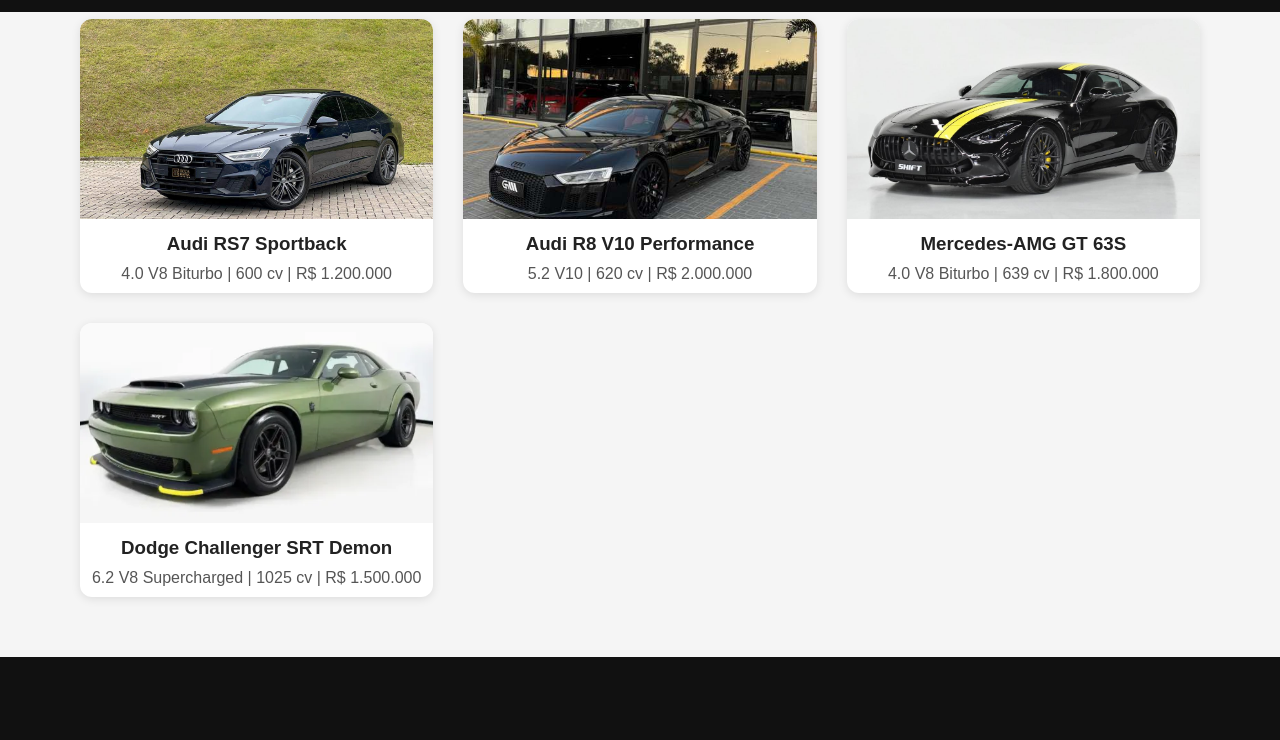
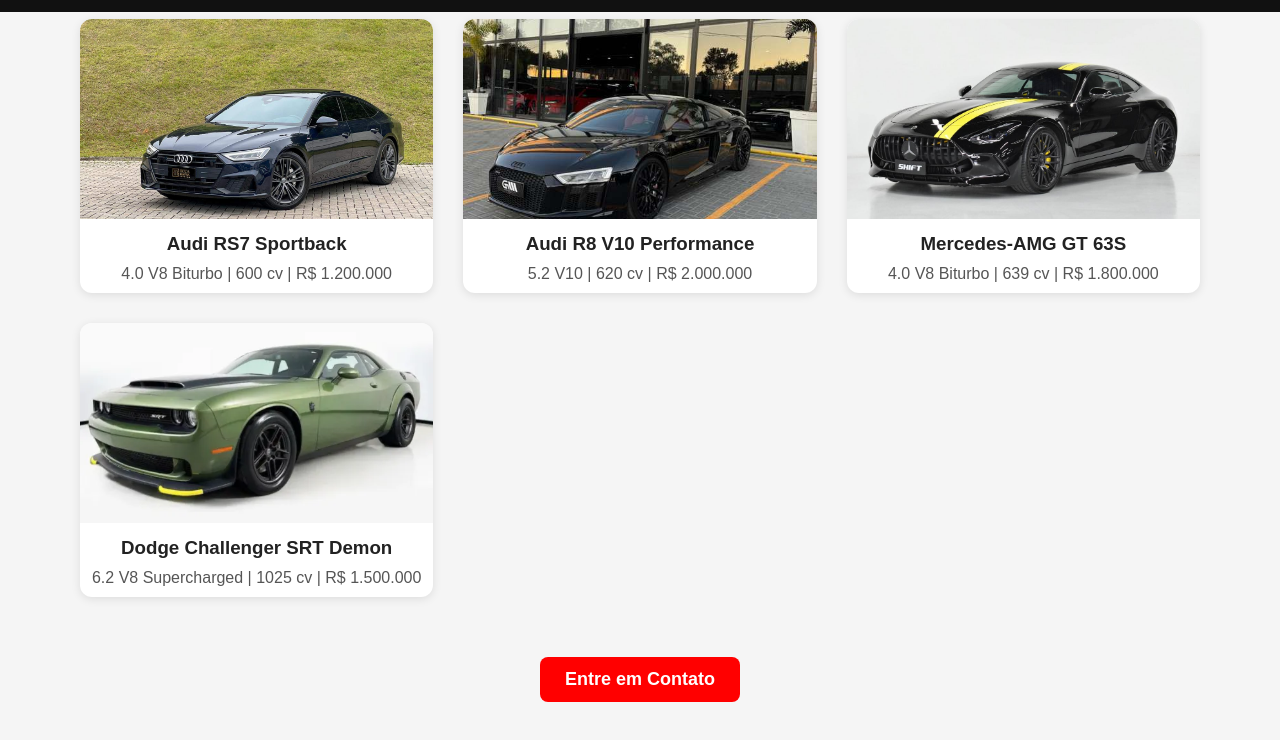
Before and after one commit to luanpraisner/Projeto_Final, a plain HTML site: page PI/HTML01/carros.html in a window 1280 px wide. Shown: the part 788-1528 px from the top of the page. Before the commit the page ends 1445 px from the top, so only its background shows below. Drawn offline with Linux system fonts and the light colour scheme.

Commit message:
Terminando o Site

```diff
--- a/PI/HTML01/carros.html
+++ b/PI/HTML01/carros.html
@@ -20,43 +20,83 @@
     <!-- ESTILO DO HAMBÚRGUER (pode ser movido para style.css se preferir) -->
     <style>
         .menu-btn {
-            display: none; /* Esconde no desktop */
-            font-size: 32px; /* Tamanho do ícone */
-            color: #fff; /* Cor do ícone */
-            cursor: pointer; /* Muda o cursor para mão */
+            display: none;
+            /* Esconde no desktop */
+            font-size: 32px;
+            /* Tamanho do ícone */
+            color: #fff;
+            /* Cor do ícone */
+            cursor: pointer;
+            /* Muda o cursor para mão */
         }
 
         nav {
-            display: flex; /* Menu horizontal */
-            gap: 20px; /* Espaço entre itens */
+            display: flex;
+            /* Menu horizontal */
+            gap: 20px;
+            /* Espaço entre itens */
         }
 
         @media (max-width: 768px) {
             /* Regras para telas pequenas */
 
             nav {
-                position: absolute; /* Menu sobreposto */
-                top: 70px; /* Distância do topo */
-                right: 0; /* Encostado à direita */
-                background: #111; /* Fundo preto */
-                width: 220px; /* Largura do menu */
-                display: none; /* Escondido inicialmente */
-                flex-direction: column; /* Itens um abaixo do outro */
-                padding: 20px; /* Espaçamento interno */
-                border-left: 3px solid red; /* Linha vermelha decorativa */
+                position: absolute;
+                /* Menu sobreposto */
+                top: 70px;
+                /* Distância do topo */
+                right: 0;
+                /* Encostado à direita */
+                background: #111;
+                /* Fundo preto */
+                width: 220px;
+                /* Largura do menu */
+                display: none;
+                /* Escondido inicialmente */
+                flex-direction: column;
+                /* Itens um abaixo do outro */
+                padding: 20px;
+                /* Espaçamento interno */
+                border-left: 3px solid red;
+                /* Linha vermelha decorativa */
             }
 
             nav a {
-                margin: 10px 0; /* Espaçamento entre os links */
+                margin: 10px 0;
+                /* Espaçamento entre os links */
             }
 
             .menu-btn {
-                display: block; /* Mostra o botão hambúrguer no mobile */
+                display: block;
+                /* Mostra o botão hambúrguer no mobile */
             }
 
             nav.ativo {
-                display: flex; /* Quando ativado pelo JS, aparece */
+                display: flex;
+                /* Quando ativado pelo JS, aparece */
             }
+        }
+
+        .btn-container {
+            text-align: center;
+            margin: 60px 0 40px 0;
+        }
+
+        .btn {
+            background: #ff0000;
+            padding: 12px 25px;
+            border-radius: 8px;
+            text-decoration: none;
+            color: white;
+            font-weight: 600;
+            transition: 0.3s;
+            display: inline-block;
+            font-size: 18px;
+        }
+
+        .btn:hover {
+            background: #cc0000;
+            transform: translateY(-2px);
         }
     </style>
 </head>
@@ -64,7 +104,8 @@
 <body>
 
     <!-- ====== CABEÇALHO ====== -->
-    <header style="background:#111; color:#fff; padding:20px; display:flex; justify-content:space-between; align-items:center;">
+    <header
+        style="background:#111; color:#fff; padding:20px; display:flex; justify-content:space-between; align-items:center;">
         <!-- Cabeçalho: fundo preto, textos brancos, espaçado -->
 
         <div class="logo" style="font-size:26px; font-weight:bold;">
@@ -84,7 +125,7 @@
             <a href="carros.html" class="ativo">Carros à Venda</a>
             <!-- Página atual (ativo) -->
 
-             <a href="sobre.html">Sobre Nós</a>
+            <a href="sobre.html">Sobre Nós</a>
 
             <a href="contato.html">Contato</a>
             <!-- Link da página de contato -->
@@ -198,7 +239,15 @@
 
         </div>
 
+         <!-- BOTÃO VER CARROS ADICIONADO AQUI -->
+        <div class="btn-container">
+            <a href="contato.html" class="btn">Entre em Contato</a>
+        </div>
     </section>
+
+    </section>
+
+
 
     <footer>
         <p>© 2025 AutoPrime - Todos os direitos reservados.</p>
```
Also changed, not shown: PI/HTML01/sobre.html (+27 -0 lines), index.html (+1 -1 lines).
